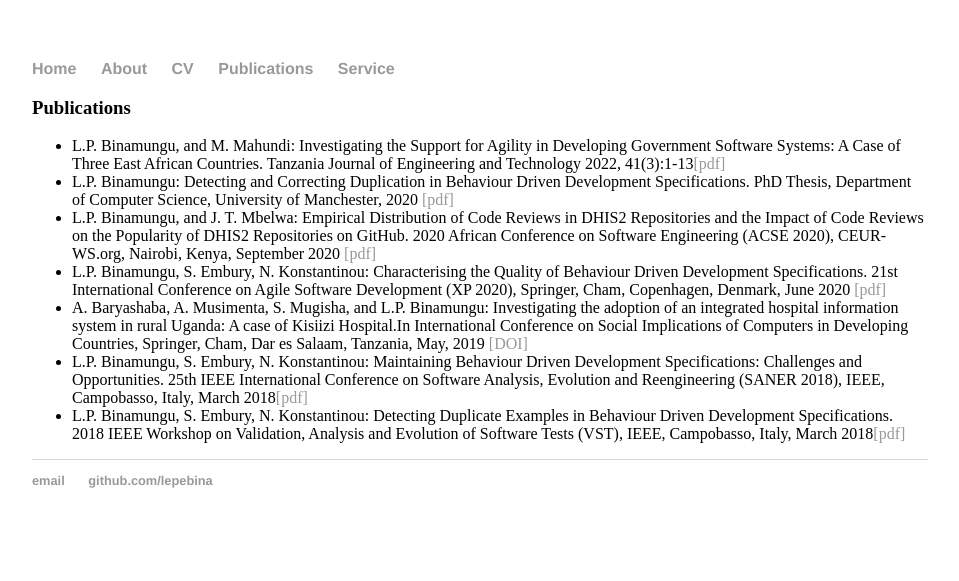
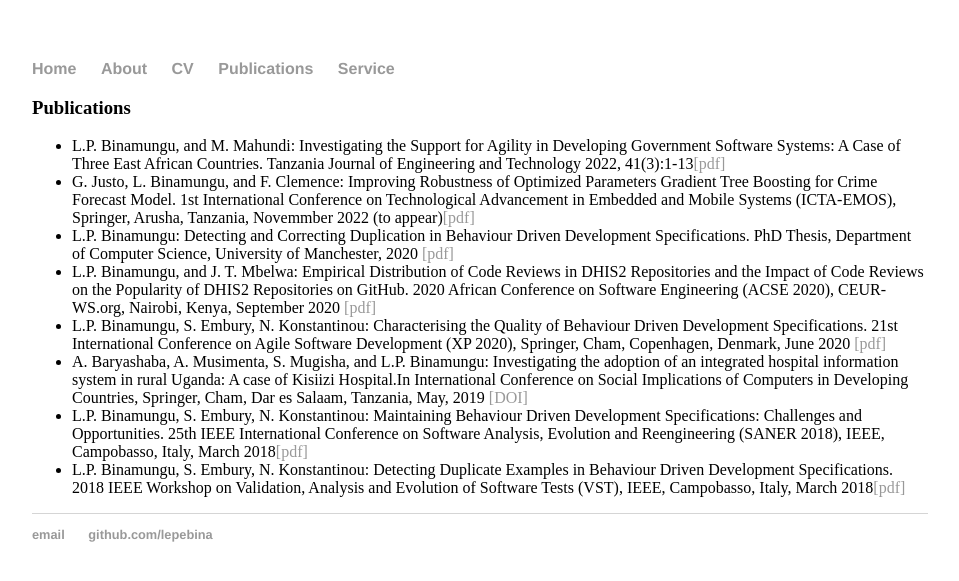
Before and after one commit to lepebina/lepebina.github.io, a Jekyll site: the page built from publications.html, in a window 1280 px wide. Shown: the top 581 px of the page, without its empty margins (160-1119 px from the left). Built offline with Jekyll 4.4.1, drawn with Linux system fonts in a browser that asks for light colours.

Commit message:
Update publications.html

```diff
--- a/publications.html
+++ b/publications.html
@@ -5,8 +5,9 @@
 <div class="blurb">
 	<h3>Publications</h3>
 	              <ul>
-			       <li>L.P. Binamungu, and M. Mahundi: Investigating the Support for Agility in Developing Government Software Systems: A Case of Three East African Countries. Tanzania Journal of Engineering and Technology 2022, 41(3):1-13<a href="https://tjet.udsm.ac.tz/index.php/tjet/article/view/839/652">[pdf]</a></li>
-			       <li>L.P. Binamungu: Detecting and Correcting Duplication in Behaviour Driven Development Specifications. PhD Thesis, Department of Computer Science, University of Manchester, 2020 <a href="https://www.research.manchester.ac.uk/portal/files/182559903/FULL_TEXT.PDF">[pdf]</a></li>
+			      <li>L.P. Binamungu, and M. Mahundi: Investigating the Support for Agility in Developing Government Software Systems: A Case of Three East African Countries. Tanzania Journal of Engineering and Technology 2022, 41(3):1-13<a href="https://tjet.udsm.ac.tz/index.php/tjet/article/view/839/652">[pdf]</a></li>
+			      <li>G. Justo, L. Binamungu, and F. Clemence: Improving Robustness of Optimized Parameters Gradient Tree Boosting for Crime Forecast Model. 1st International Conference on Technological Advancement in Embedded and Mobile Systems (ICTA-EMOS), Springer, Arusha, Tanzania, Novemmber 2022 (to appear)<a href="http://oops.uni-oldenburg.de/5511/1/20221117_book-of-abstracts_.pdf">[pdf]</a></li>
+			      <li>L.P. Binamungu: Detecting and Correcting Duplication in Behaviour Driven Development Specifications. PhD Thesis, Department of Computer Science, University of Manchester, 2020 <a href="https://www.research.manchester.ac.uk/portal/files/182559903/FULL_TEXT.PDF">[pdf]</a></li>
 			       <li>L.P. Binamungu, and J. T. Mbelwa: Empirical Distribution of Code Reviews in DHIS2 Repositories and the Impact of Code Reviews on the Popularity of DHIS2 Repositories on GitHub. 2020 African Conference on Software Engineering (ACSE 2020), CEUR-WS.org, Nairobi, Kenya, September 2020 <a href="/dhis2-code-review.pdf">[pdf]</a></li>
 	        		<li>L.P. Binamungu, S. Embury, N. Konstantinou: Characterising the Quality of Behaviour Driven Development Specifications. 21st International Conference on Agile Software Development (XP 2020), Springer, Cham, Copenhagen, Denmark, June 2020 <a href="https://link.springer.com/content/pdf/10.1007%2F978-3-030-49392-9_6.pdf">[pdf]</a></li>
 		                <li>A. Baryashaba, A. Musimenta, S. Mugisha, and L.P. Binamungu: Investigating the adoption of an integrated hospital information system in rural Uganda: A case of Kisiizi Hospital.In International Conference on Social Implications of Computers in Developing Countries, Springer, Cham, Dar es Salaam, Tanzania, May, 2019 <a href="https://link.springer.com/chapter/10.1007/978-3-030-19115-3_26">[DOI]</a></li>
```
